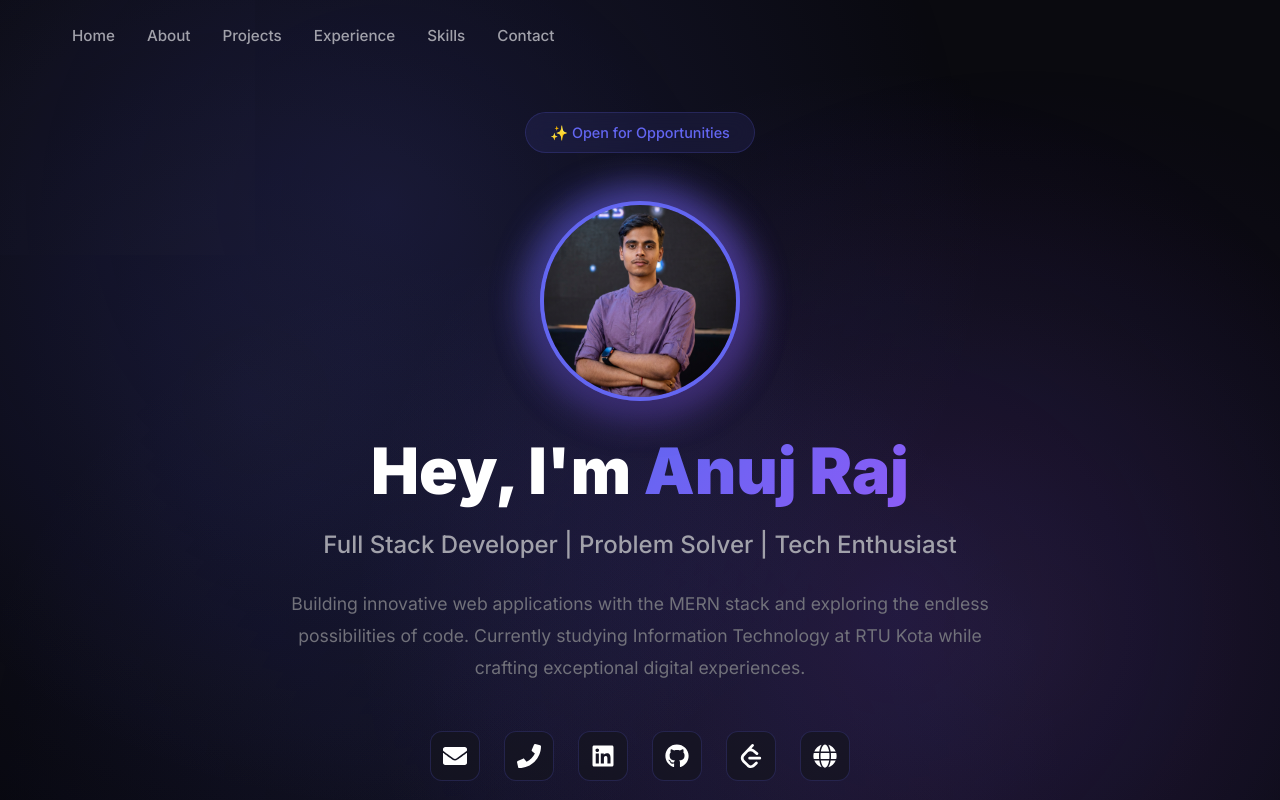
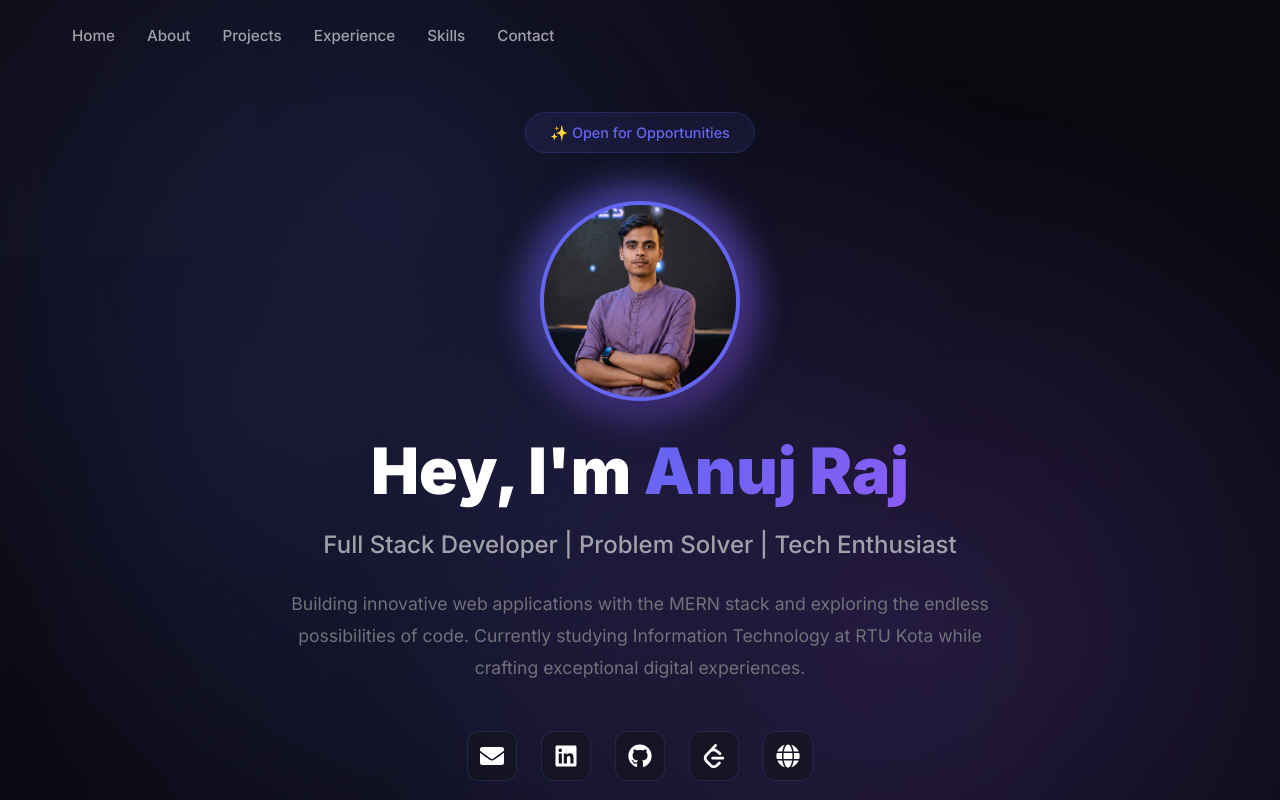
Before and after one commit to anujrajincludemyself/anujraj.me, a React (Vite) app: page / in a window 1280 px wide. Shown: the top 800 px of the page. Built offline with nearby package versions, Linux system fonts and the light colour scheme.

Commit message:
ui chnages

```diff
--- a/src/components/Footer.jsx
+++ b/src/components/Footer.jsx
@@ -75,9 +75,6 @@ const Footer = () => {
                             <p>
                                 <FaEnvelope /> anujraj24go@gmail.com
                             </p>
-                            <p>
-                                <FaPhone /> +91-9199455366
-                            </p>
                         </div>
 
                         <div className="footer-copyright">
--- a/src/components/Hero.jsx
+++ b/src/components/Hero.jsx
@@ -29,7 +29,6 @@ const Hero = () => {
 
     const socialLinks = [
         { icon: FaEnvelope, href: 'mailto:anujraj24go@gmail.com', label: 'Email' },
-        { icon: FaPhone, href: 'tel:+919199455366', label: '+91-9199455366' },
         { icon: FaLinkedin, href: 'https://www.linkedin.com/in/anujrajmish', label: 'LinkedIn' },
         { icon: FaGithub, href: 'https://github.com/anujrajincludemyself', label: 'GitHub' },
         { icon: SiLeetcode, href: 'https://leetcode.com/u/anujsolveproblem24242/', label: 'LeetCode' },
```
